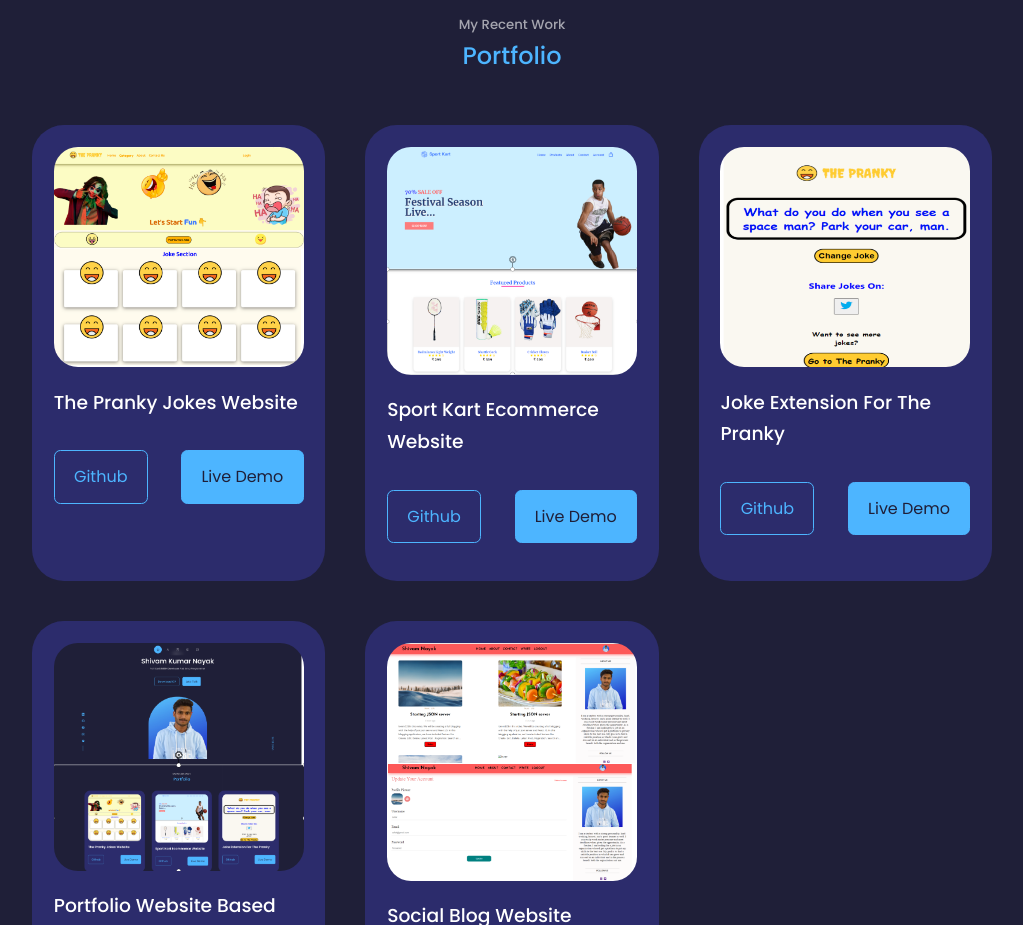
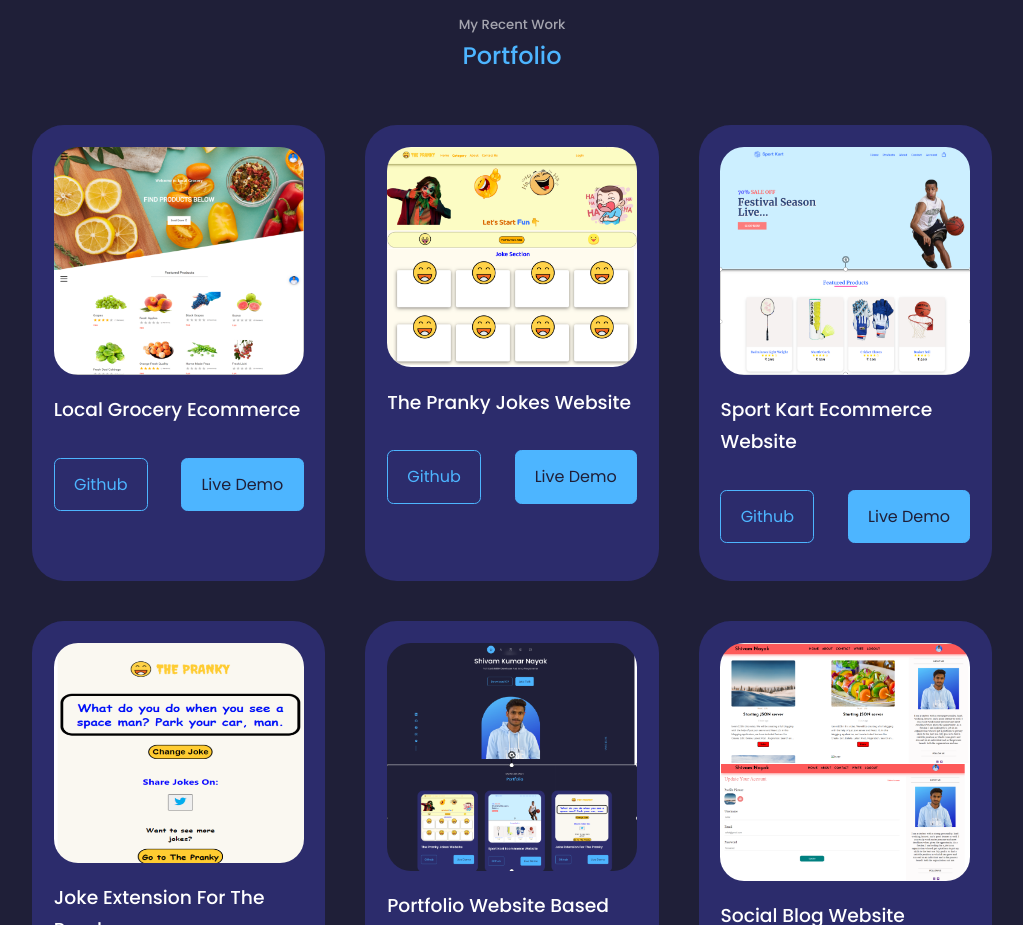
Before and after one commit to shivamkumarnayak/my-portfolio, a React (Create React App) app: page / in a window 1280 px wide. Shown: the part 2560-3485 px from the top of the page, without its empty margins (128-1151 px from the left). Built offline with nearby package versions, Linux system fonts and the light colour scheme.

Commit message:
Update Project

```diff
--- a/src/components/portfolio/Portfolio.js
+++ b/src/components/portfolio/Portfolio.js
@@ -5,42 +5,50 @@ import IMG2 from '../../assets/portfolio2.png';
 import IMG3 from '../../assets/portfolio3.png';
 import IMG4 from '../../assets/portfolio4.png';
 import IMG5 from '../../assets/portfolio5.png';
+import IMG6 from '../../assets/portfolio6.png';
 
 const data = [
   {
     id:1,
+    image: IMG6,
+    title: 'Local Grocery Ecommerce',
+    github: 'https://github.com/shivamkumarnayak/Local-Grocery-Ecommerce',
+    demo: 'https://github.com/shivamkumarnayak/Local-Grocery-Ecommerce'
+  },
+  {
+    id:2,
     image: IMG1,
     title: 'The Pranky Jokes Website',
     github: 'https://github.com/shivamkumarnayak/the-pranky',
     demo: 'http://thepranky.epizy.com/'
   },
   {
-    id:2,
+    id:3,
     image: IMG2,
     title: 'Sport Kart Ecommerce Website',
     github: 'https://github.com/shivamkumarnayak/sport-kart-ecommerce',
     demo: 'http://sportkart.epizy.com/'
   },
   {
-    id:3,
+    id:4,
     image: IMG3,
     title: 'Joke Extension For The Pranky',
     github: 'https://github.com/shivamkumarnayak/Joke-Extension',
-    demo: 'https://google.com'
+    demo: 'https://github.com/shivamkumarnayak/Joke-Extension'
   },
   {
-    id:4,
+    id:5,
     image: IMG4,
     title: 'Portfolio Website Based on React JS',
     github: 'https://github.com/shivamkumarnayak/my-portfolio',
     demo: 'https://shivamkumarnayak.herokuapp.com/'
   },
   {
-    id:5,
+    id:6,
     image: IMG5,
     title: 'Social Blog Website',
     github: 'https://github.com/shivamkumarnayak/social-blog-site',
-    demo: 'https://google.com'
+    demo: 'https://github.com/shivamkumarnayak/social-blog-site'
   }
 ]
 
```
Also changed, not shown: src/assets/portfolio6.png (added), 1 other file (tests, documents, lock files or other folders).
